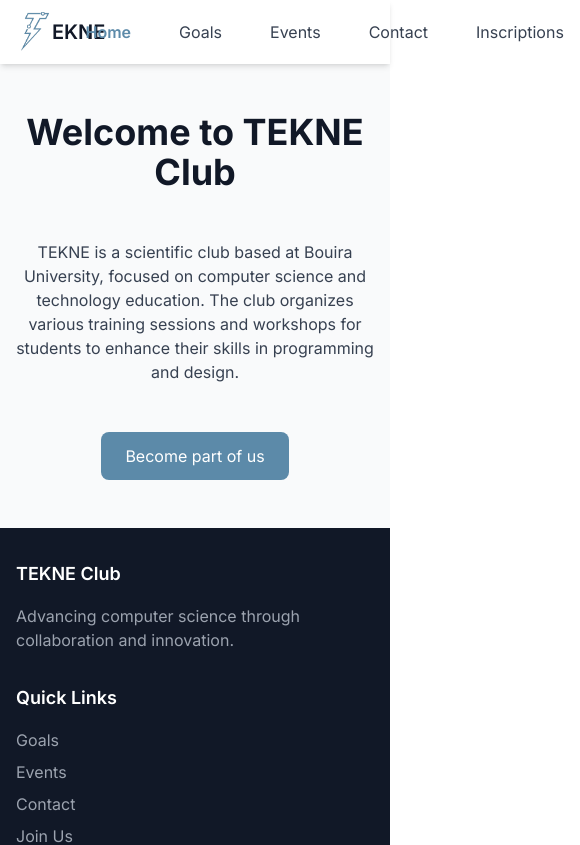
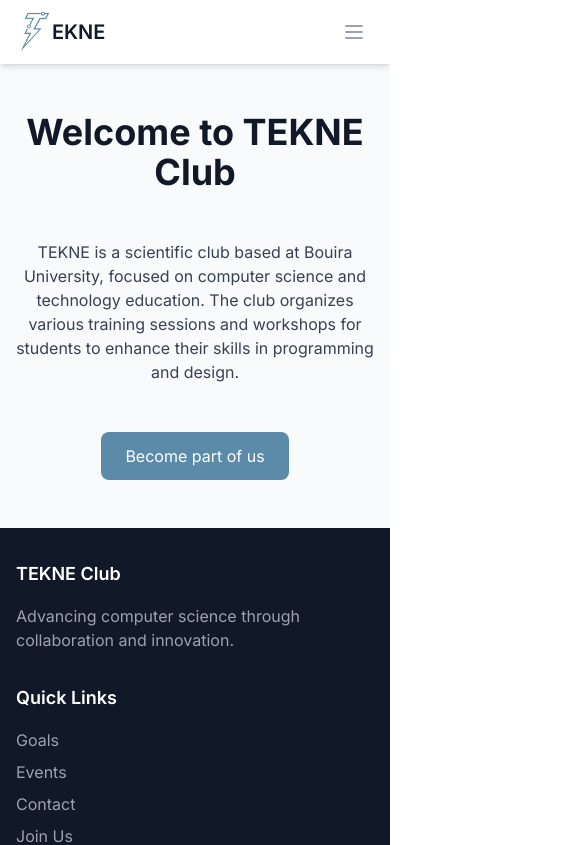
Before and after one commit to manelgh8/Tekne, a React (Vite) app in the folder project/: page / in a window 390 px wide. Shown: the top 845 px of the page, 580 px wide, since content can reach past the window. Built offline with nearby package versions, Linux system fonts and the light colour scheme.

Commit message:
Update Navbar.tsx

```diff
--- a/project/src/components/Navbar.tsx
+++ b/project/src/components/Navbar.tsx
@@ -1,8 +1,14 @@
-import React from 'react';
+import React, { useState } from 'react';
 import { NavLink } from 'react-router-dom';
 import logo from '../assets/Logt.png';
 
 const Navbar = () => {
+  const [isMenuOpen, setIsMenuOpen] = useState(false);
+
+  const toggleMenu = () => {
+    setIsMenuOpen(!isMenuOpen);
+  };
+
   return (
     <nav className="bg-white shadow-md">
       <div className="max-w-7xl mx-auto px-4 sm:px-6 lg:px-8">
@@ -14,11 +20,55 @@
                 alt="TEKNE"
                 className="h-10 w-17 object-contain"
               />
-              <span className=" text-xl font-semibold text-gray-900">EKNE </span>
+              <span className="text-xl font-semibold text-gray-900">EKNE </span>
             </NavLink>
           </div>
 
-          <div className="flex items-center space-x-4">
+          <div className="flex items-center sm:hidden">
+            <button
+              onClick={toggleMenu}
+              type="button"
+              className="inline-flex items-center justify-center p-2 rounded-md text-gray-400 hover:text-gray-500 focus:outline-none"
+            >
+              <svg
+                className="h-6 w-6"
+                xmlns="http://www.w3.org/2000/svg"
+                fill="none"
+                viewBox="0 0 24 24"
+                stroke="currentColor"
+              >
+                <path
+                  strokeLinecap="round"
+                  strokeLinejoin="round"
+                  strokeWidth="2"
+                  d="M4 6h16M4 12h16M4 18h16"
+                />
+              </svg>
+            </button>
+          </div>
+
+          <div className="hidden sm:flex sm:items-center sm:space-x-4">
+            <NavLink to="/" className="nav-link" end>
+              Home
+            </NavLink>
+            <NavLink to="/goals" className="nav-link">
+              Goals
+            </NavLink>
+            <NavLink to="/events" className="nav-link">
+              Events
+            </NavLink>
+            <NavLink to="/contact" className="nav-link">
+              Contact
+            </NavLink>
+            <NavLink to="/inscriptions" className="nav-link">
+              Inscriptions
+            </NavLink>
+          </div>
+        </div>
+
+        {/* Mobile Menu */}
+        <div className={`sm:hidden ${isMenuOpen ? 'block' : 'hidden'}`}>
+          <div className="flex flex-col space-y-2 pb-3">
             <NavLink to="/" className="nav-link" end>
               Home
             </NavLink>
```
